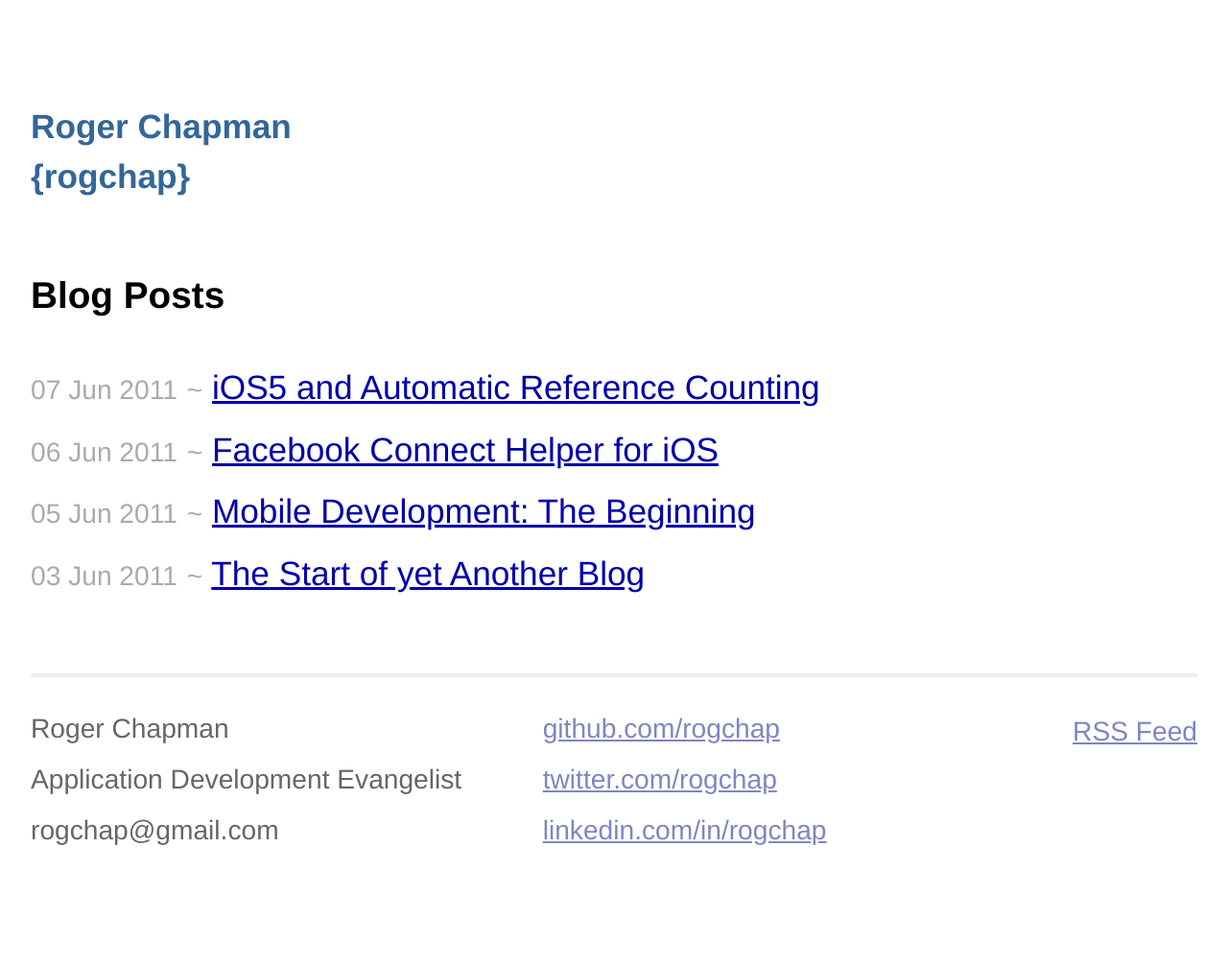
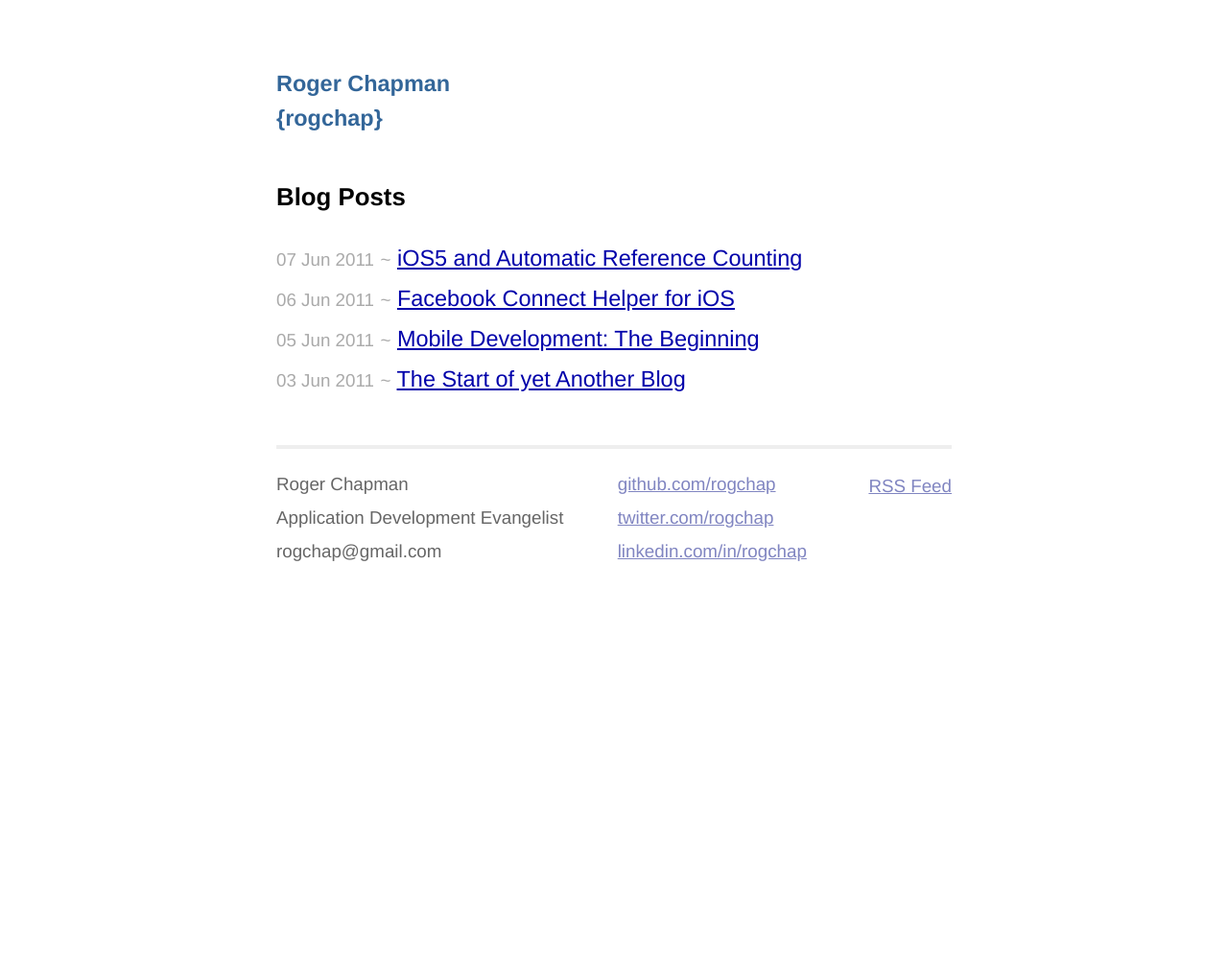
Before and after one commit to rogchap/rogchap.github.io, a Jekyll site: the page built from index.html, in a window 1280 px wide. Shown: the whole page at 96% size. Built offline with Jekyll 4.4.1, drawn with Linux system fonts in a browser that asks for light colours; Markdown is read by kramdown in place of the engine named in the settings; after the commit the page ends 970 px from its top, so only the background shows below that.

Commit message:
tweek to tablet css

```diff
--- a/css/tablet.css
+++ b/css/tablet.css
@@ -1,9 +1,7 @@
 body {
-	margin-left:1em;
-	margin-right:1em;
-	font-size:24pt;
+	font-size:16pt;
 }
 
 .site {
-	width: 100%;
+	width: 30em;
 }
```
